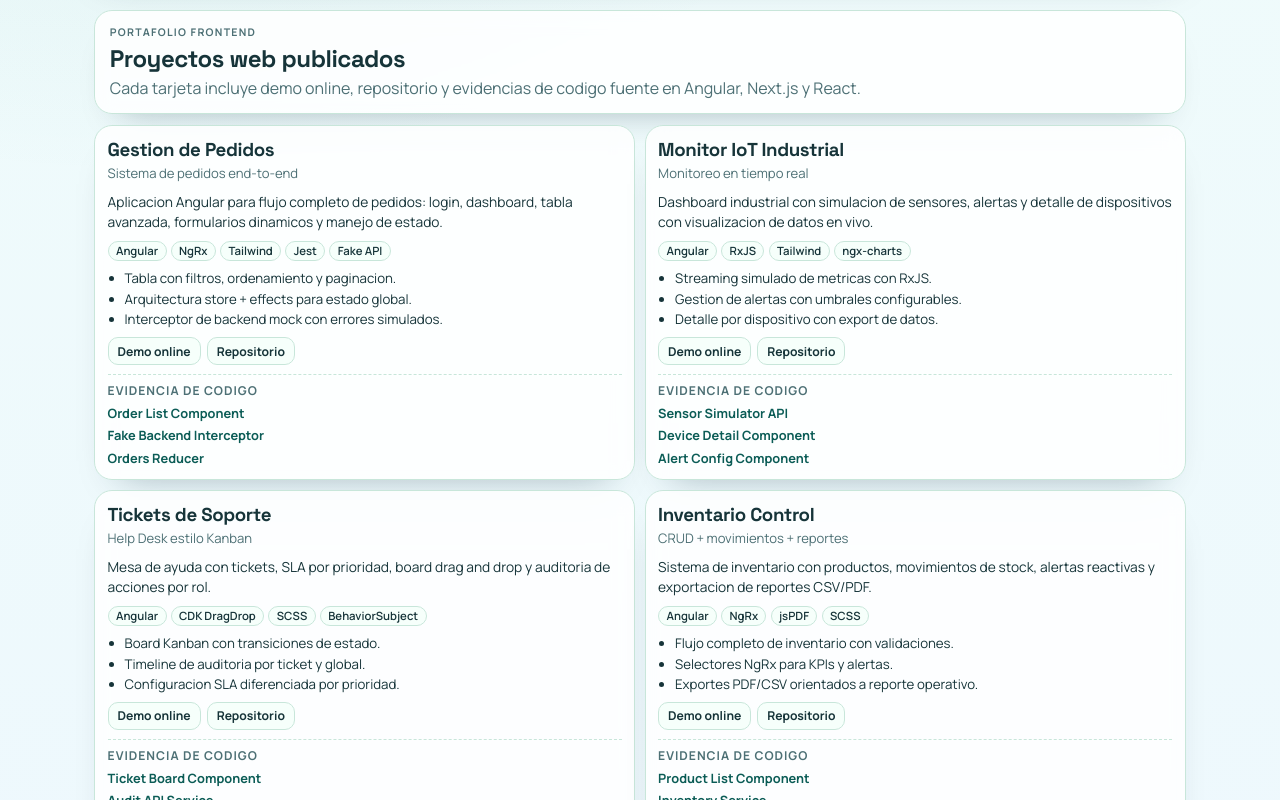
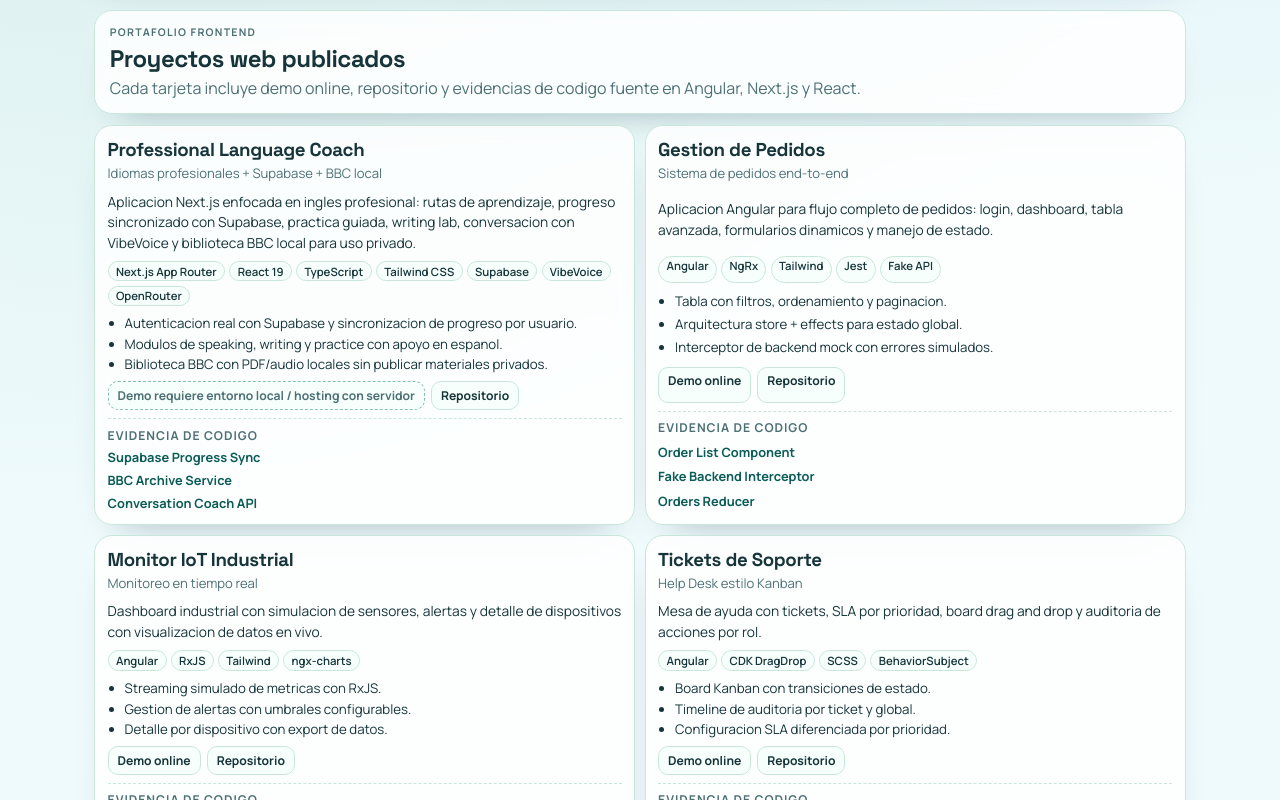
Before and after one commit to Bobadilla96/portfolio-frontend-angular, an Angular app: page / in a window 1280 px wide. Shown: the part 1480-2280 px from the top of the page. Built offline with nearby package versions, Linux system fonts and the light colour scheme.

Commit message:
feat: add professional language coach to portfolio

```diff
--- a/src/app/app.component.html
+++ b/src/app/app.component.html
@@ -34,7 +34,7 @@
     </article>
     <article class="stat card">
       <span class="label">Demos en produccion</span>
-      <strong>{{ projects.length }}</strong>
+      <strong>{{ totalPublishedDemos }}</strong>
     </article>
     <article class="stat card">
       <span class="label">Evidencias de codigo</span>
@@ -97,7 +97,12 @@
         </ul>
 
         <div class="project-actions">
-          <a [href]="project.demoUrl" target="_blank" rel="noreferrer">Demo online</a>
+          <a *ngIf="project.demoUrl; else demoUnavailable" [href]="project.demoUrl" target="_blank" rel="noreferrer">
+            {{ project.demoLabel || 'Demo online' }}
+          </a>
+          <ng-template #demoUnavailable>
+            <span class="project-status">{{ project.demoStatus || 'Demo no disponible' }}</span>
+          </ng-template>
           <a [href]="project.repoUrl" target="_blank" rel="noreferrer">Repositorio</a>
         </div>
 
--- a/src/app/app.component.scss
+++ b/src/app/app.component.scss
@@ -320,6 +320,16 @@
   border-color: color-mix(in srgb, var(--pf-primary) 50%, var(--pf-border));
 }
 
+.project-status {
+  border: 1px dashed color-mix(in srgb, var(--pf-primary) 35%, var(--pf-border));
+  border-radius: 10px;
+  background: color-mix(in srgb, var(--pf-surface-alt) 88%, transparent);
+  color: var(--pf-muted);
+  padding: 0.3rem 0.56rem;
+  font-size: 0.76rem;
+  font-weight: 700;
+}
+
 .evidence-block {
   border-top: 1px dashed var(--pf-border);
   padding-top: 0.45rem;
--- a/src/app/app.component.ts
+++ b/src/app/app.component.ts
@@ -35,7 +35,9 @@ interface ProjectShowcase {
   subtitle: string;
   description: string;
   tech: string[];
-  demoUrl: string;
+  demoUrl?: string;
+  demoLabel?: string;
+  demoStatus?: string;
   repoUrl: string;
   highlights: string[];
   evidence: CodeEvidence[];
@@ -120,6 +122,35 @@ export class AppComponent {
   ];
 
   readonly projects: ProjectShowcase[] = [
+    {
+      id: 'professional-language-coach',
+      title: 'Professional Language Coach',
+      subtitle: 'Idiomas profesionales + Supabase + BBC local',
+      description:
+        'Aplicacion Next.js enfocada en ingles profesional: rutas de aprendizaje, progreso sincronizado con Supabase, practica guiada, writing lab, conversacion con VibeVoice y biblioteca BBC local para uso privado.',
+      tech: ['Next.js App Router', 'React 19', 'TypeScript', 'Tailwind CSS', 'Supabase', 'VibeVoice', 'OpenRouter'],
+      demoStatus: 'Demo requiere entorno local / hosting con servidor',
+      repoUrl: 'https://github.com/Bobadilla96/professional-language-coach',
+      highlights: [
+        'Autenticacion real con Supabase y sincronizacion de progreso por usuario.',
+        'Modulos de speaking, writing y practice con apoyo en espanol.',
+        'Biblioteca BBC con PDF/audio locales sin publicar materiales privados.'
+      ],
+      evidence: [
+        {
+          label: 'Supabase Progress Sync',
+          url: 'https://github.com/Bobadilla96/professional-language-coach/blob/main/src/components/common/progress-sync.tsx'
+        },
+        {
+          label: 'BBC Archive Service',
+          url: 'https://github.com/Bobadilla96/professional-language-coach/blob/main/src/lib/bbc-archive.server.ts'
+        },
+        {
+          label: 'Conversation Coach API',
+          url: 'https://github.com/Bobadilla96/professional-language-coach/blob/main/src/app/api/ai/conversation-coach/route.ts'
+        }
+      ]
+    },
     {
       id: 'gestion-de-pedidos',
       title: 'Gestion de Pedidos',
@@ -409,11 +440,73 @@ export class AppComponent {
           url: 'https://github.com/Bobadilla96/kanban-board-colaborativo/blob/main/src/components/ui/dialog.tsx'
         }
       ]
+    },
+    {
+      id: 'delivery-app-react',
+      title: 'Delivery App React',
+      subtitle: 'Pedidos de comida con checkout y tracking',
+      description:
+        'Aplicacion tipo PedidosYa con catalogo de restaurantes, carrito persistente, checkout validado y timeline de seguimiento en tiempo real.',
+      tech: ['React 19', 'TypeScript', 'Vite', 'Zustand Persist', 'Tailwind CSS', 'Vitest'],
+      demoUrl: 'https://bobadilla96.github.io/delivery-app-react/',
+      repoUrl: 'https://github.com/Bobadilla96/delivery-app-react',
+      highlights: [
+        'Carrito persistente con regla de un solo restaurante por pedido.',
+        'Flujo completo: menu, carrito, checkout, tracking e historial.',
+        'Deploy en GitHub Pages con fallback SPA y pipeline automatizado.'
+      ],
+      evidence: [
+        {
+          label: 'Cart Store',
+          url: 'https://github.com/Bobadilla96/delivery-app-react/blob/main/src/store/cart.store.ts'
+        },
+        {
+          label: 'Checkout Page',
+          url: 'https://github.com/Bobadilla96/delivery-app-react/blob/main/src/pages/CheckoutPage.tsx'
+        },
+        {
+          label: 'Order Tracking Page',
+          url: 'https://github.com/Bobadilla96/delivery-app-react/blob/main/src/pages/OrderTrackingPage.tsx'
+        }
+      ]
+    },
+    {
+      id: 'dashboard-analytics-react',
+      title: 'Dashboard Analytics React',
+      subtitle: 'KPIs ejecutivos con export y filtros avanzados',
+      description:
+        'Dashboard analitico con React + TypeScript para seguimiento de ingresos, usuarios y conversion, incluyendo comparacion de periodos, exportes CSV/PDF y panel de insights.',
+      tech: ['React 19', 'TypeScript', 'Vite', 'Tailwind CSS v4', 'Recharts', 'Zustand', 'Vitest'],
+      demoUrl: 'https://bobadilla96.github.io/12-dashboard-analytics/',
+      repoUrl: 'https://github.com/Bobadilla96/12-dashboard-analytics',
+      highlights: [
+        'Filtro por rango de fechas con presets y comparacion contra periodo anterior.',
+        'Panel de KPIs, embudo de conversion, top paginas y objetivos de negocio.',
+        'Exportes operativos en CSV/PDF y soporte dark/light con persistencia local.'
+      ],
+      evidence: [
+        {
+          label: 'Dashboard Page',
+          url: 'https://github.com/Bobadilla96/12-dashboard-analytics/blob/main/src/pages/DashboardPage.tsx'
+        },
+        {
+          label: 'Dashboard Store',
+          url: 'https://github.com/Bobadilla96/12-dashboard-analytics/blob/main/src/store/dashboard.store.ts'
+        },
+        {
+          label: 'Export Buttons',
+          url: 'https://github.com/Bobadilla96/12-dashboard-analytics/blob/main/src/components/export/ExportButtons.tsx'
+        }
+      ]
     }
   ];
 
   get totalEvidence(): number {
     return this.projects.reduce((total, project) => total + project.evidence.length, 0);
+  }
+
+  get totalPublishedDemos(): number {
+    return this.projects.filter((project) => Boolean(project.demoUrl)).length;
   }
 
   trackByProject(_index: number, project: ProjectShowcase): string {
```
Also changed, not shown: 1 other file (tests, documents, lock files or other folders).
